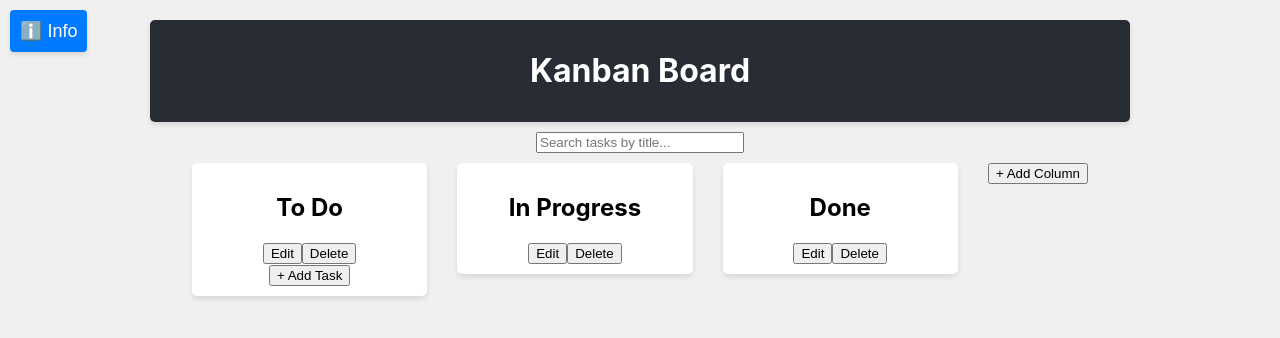
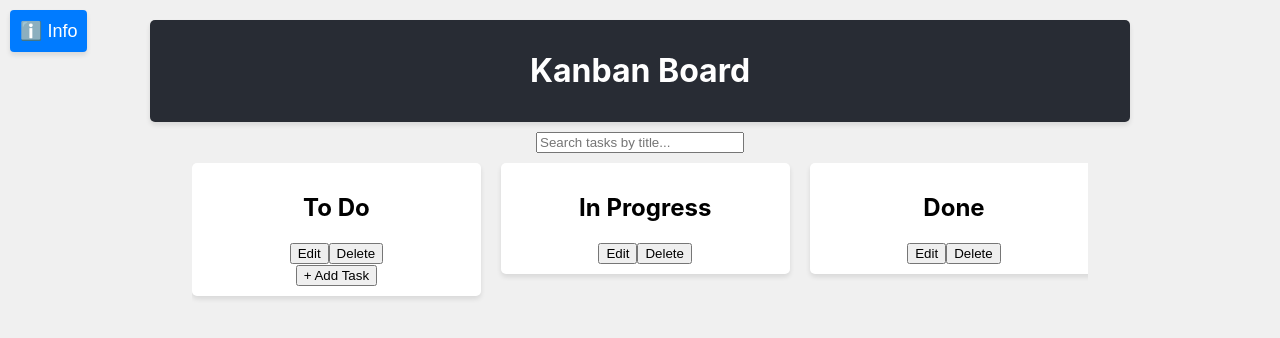
Before and after one commit to vquijano12/my-kanban-board, a React (Create React App) app in the folder kanban-board/: page / in a window 1280 px wide. Shown: the top 338 px of the page. Built offline with nearby package versions, Linux system fonts and the light colour scheme.

Commit message:
style: enable horizontal scrolling for columns in KanbanBoard
- Added `overflow-x: auto` to the KanbanBoard container to enable horizontal scrolling.
- Applied `white-space: nowrap` to prevent columns from wrapping.
- Adjusted spacing with `padding` to improve layout aesthetics.

```diff
--- a/kanban-board/src/styles/Column.css
+++ b/kanban-board/src/styles/Column.css
@@ -3,8 +3,7 @@
   border-radius: 5px;
   box-shadow: 0 3px 5px rgba(0, 0, 0, 0.1);
   padding: 10px;
-  width: 30%;
-  flex: 1 1 200px;
+  flex: 0 0 auto;
 }
 
 /* Media queries for Column component */
--- a/kanban-board/src/styles/KanbanBoard.css
+++ b/kanban-board/src/styles/KanbanBoard.css
@@ -1,8 +1,10 @@
 .KanbanBoard {
-  flex-wrap: wrap;
   display: flex;
-  gap: 30px;
+  gap: 20px;
   justify-content: flex-start;
   align-items: flex-start;
   width: 100%;
+  overflow-x: auto;
+  white-space: nowrap;
+  padding-bottom: 10px;
 }
```
